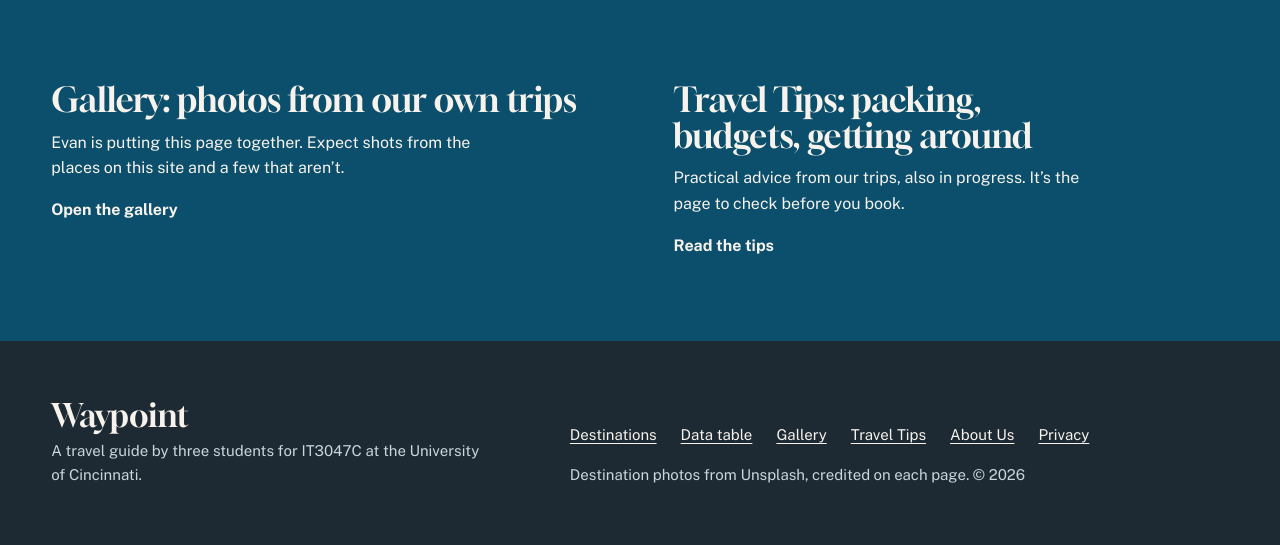
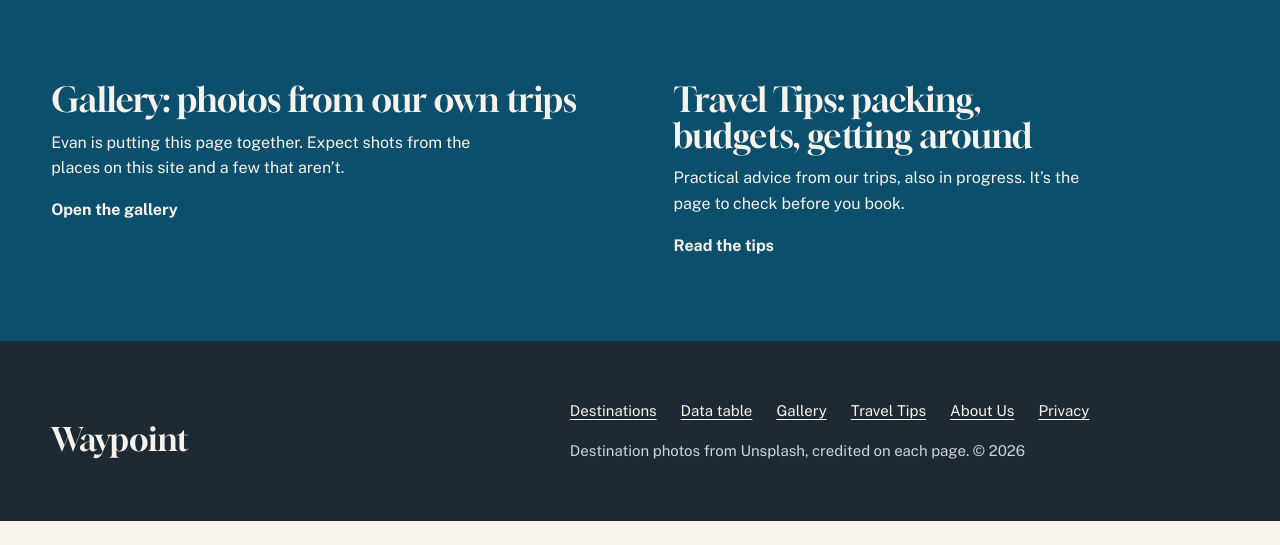
Before and after one commit to kymanirjarrett/waypoint, an ASP.NET Core app: page / in a window 1280 px wide. Shown: the part 2018-2563 px from the top of the page. After the commit the page ends 2539 px from the top, so only its background shows below. Run offline with ASP.NET Core 8, Linux system fonts and the light colour scheme; style sheets or scripts are compiled from the project's sources.

Commit message:
style: remove course line from footer

```diff
--- a/Waypoint/Views/Shared/_Layout.cshtml
+++ b/Waypoint/Views/Shared/_Layout.cshtml
@@ -89,7 +89,6 @@
     <footer class="site-footer">
         <div>
             <p class="wp-footer-brand">Waypoint</p>
-            <p>A travel guide by three students for IT3047C at the University of Cincinnati.</p>
         </div>
         <div>
             <ul>
```
